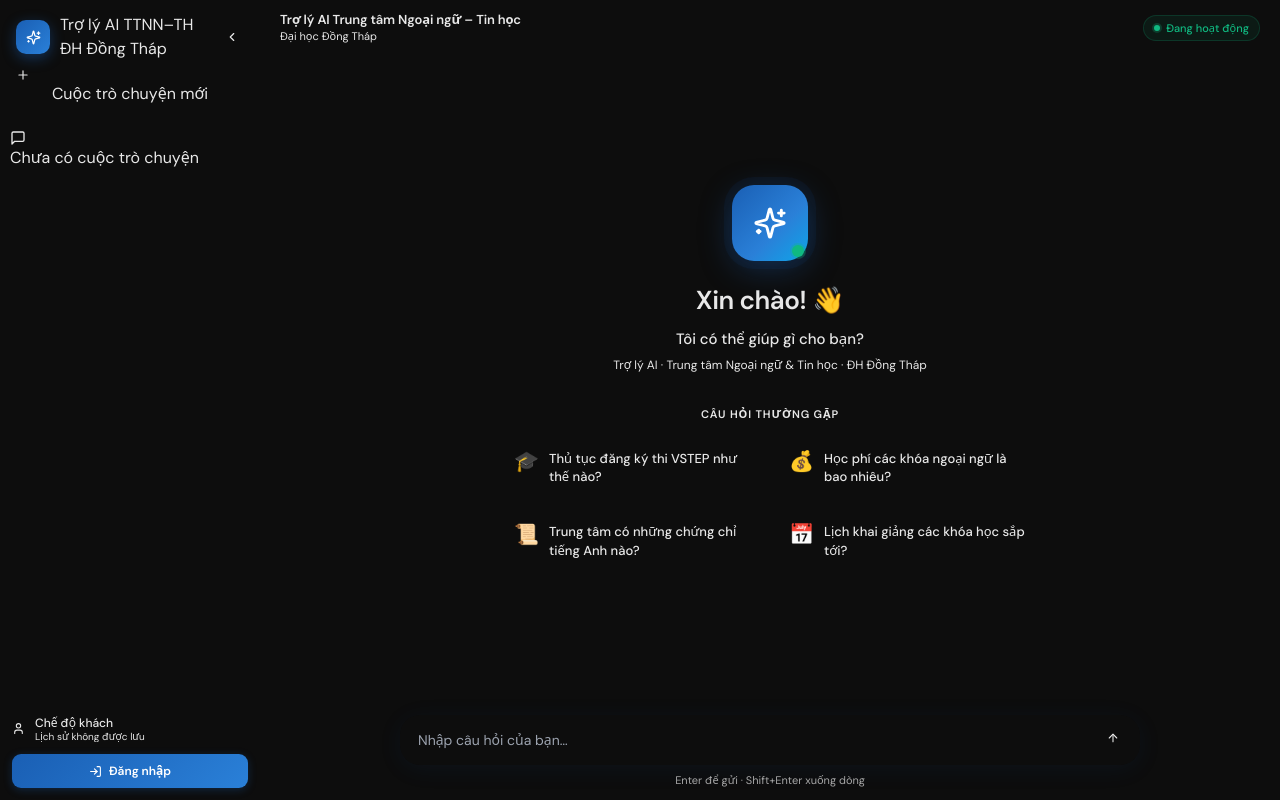
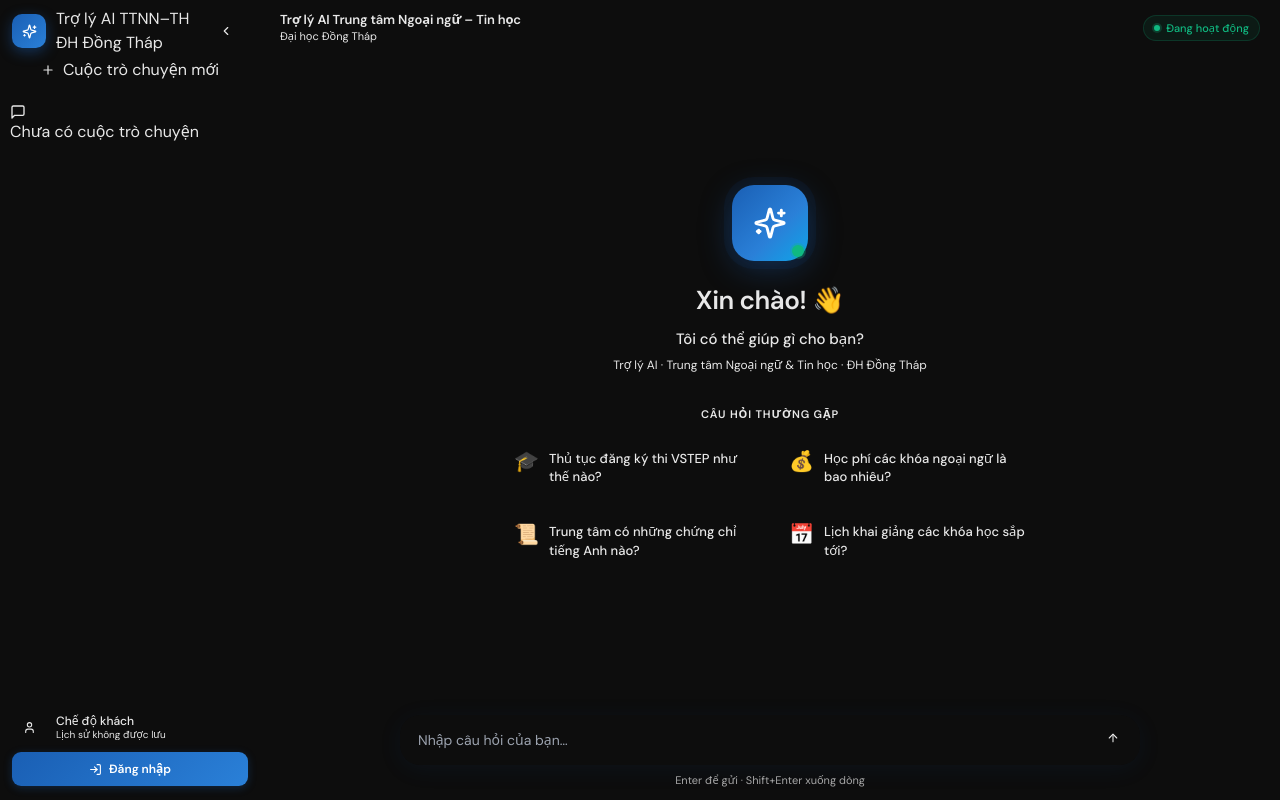
Before and after one commit to TanPhuc-source/chatbot-rag, a React (Vite) app in the folder frontend/: page / in a window 1280 px wide. Built offline with nearby package versions, Linux system fonts and the light colour scheme; the HTML template or start-up script is replaced by a standard one.

Commit message:
update sidebar, loginPage

```diff
--- a/frontend/src/components/shared/Sidebar.tsx
+++ b/frontend/src/components/shared/Sidebar.tsx
@@ -16,14 +16,15 @@ export default function Sidebar({ collapsed = false, onToggle, onClose }: Props)
   const [hoveredId, setHoveredId] = useState<string | null>(null);
   const navigate = useNavigate();
 
-  // Đọc token từ localStorage khi mount
   useEffect(() => { init(); }, []);
 
   const T = "0.25s cubic-bezier(0.4,0,0.2,1)";
-
   const handleNew = () => { clearMessages(); onClose?.(); };
   const handleSelect = (id: string) => { setActiveConversation(id); onClose?.(); };
   const handleLogout = () => { logout(); clearMessages(); navigate("/"); };
+
+  // Chiều rộng phần text slide (sidebar 260 - icon 34 - padding 24 - gap 10)
+  const TEXT_W = 192;
 
   return (
     <aside
@@ -32,43 +33,42 @@ export default function Sidebar({ collapsed = false, onToggle, onClose }: Props)
     >
 
       {/* ── Header ── */}
-      <div style={{ padding: collapsed ? "16px 0" : "20px 16px 16px", borderBottom: "1px solid var(--sb-border)", transition: `padding ${T}`, flexShrink: 0 }}>
+      <div style={{
+        flexShrink: 0,
+        borderBottom: "1px solid var(--sb-border)",
+        display: "flex", flexDirection: "column",
+        padding: "14px 12px 12px",
+        gap: 10,
+      }}>
 
         {/* Logo row */}
-        <div style={{ display: "flex", alignItems: "center", height: 34, marginBottom: collapsed ? 0 : 14, transition: `margin-bottom ${T}` }}>
-          {/* Logo button — luôn hiện */}
+        <div style={{ display: "flex", alignItems: "center", height: 34 }}>
           <button onClick={onToggle} style={{
             width: 34, height: 34, borderRadius: 10, flexShrink: 0,
             background: "linear-gradient(135deg,#1a5fb4,#2a80d8)",
             boxShadow: "0 4px 14px rgba(26,95,180,0.45)",
             display: "flex", alignItems: "center", justifyContent: "center",
             border: "none", cursor: "pointer",
-            marginLeft: collapsed ? "auto" : 0,
-            marginRight: collapsed ? "auto" : 0,
-            transition: `margin ${T}`,
           }}>
             <Sparkles size={15} color="white" />
           </button>
 
-          {/* Title — fade */}
           <div style={{
-            flex: 1, minWidth: 0, paddingLeft: 10, whiteSpace: "nowrap", overflow: "hidden",
+            width: collapsed ? 0 : TEXT_W,
             opacity: collapsed ? 0 : 1,
-            transition: `opacity ${T}`,
-            pointerEvents: collapsed ? "none" : "auto",
+            overflow: "hidden",
+            transition: `width ${T}, opacity ${T}`,
+            display: "flex", alignItems: "center", flexShrink: 0,
           }}>
+            <div style={{ flex: 1, minWidth: 0, paddingLeft: 10, whiteSpace: "nowrap" }}>
               <p className="font-display sb-title">Trợ lý AI TTNN–TH</p>
               <p className="sb-sub">ĐH Đồng Tháp</p>
             </div>
-
-          {/* Chevron — fade */}
             <button onClick={onToggle} style={{
               flexShrink: 0, padding: 5, borderRadius: 7,
               border: "none", background: "var(--sb-badge-bg)",
               cursor: "pointer", color: "var(--sb-muted)", display: "flex",
-            opacity: collapsed ? 0 : 1,
-            transition: `opacity ${T}, color 0.15s`,
-            pointerEvents: collapsed ? "none" : "auto",
+              transition: "color 0.15s",
             }}
               onMouseEnter={e => (e.currentTarget.style.color = "var(--sb-btn-text)")}
               onMouseLeave={e => (e.currentTarget.style.color = "var(--sb-muted)")}
@@ -76,61 +76,74 @@ export default function Sidebar({ collapsed = false, onToggle, onClose }: Props)
               <ChevronLeft size={14} />
             </button>
           </div>
+        </div>
 
         {/* New chat button */}
-        <div style={{ position: "relative", height: 36, overflow: "visible" }}>
-          {/* Full */}
-          <button onClick={handleNew} className="sb-new-btn" style={{
-            position: "absolute", inset: 0,
+        <button
+          onClick={handleNew}
+          title={collapsed ? "Cuộc trò chuyện mới" : undefined}
+          className="sb-new-btn"
+          style={{
+            display: "flex", alignItems: "center",
+            justifyContent: "center",
+            gap: 8,
+            width: collapsed ? 34 : "100%",
+            alignSelf: "center",
+            transition: `width ${T}`,
+            overflow: "hidden",
+          }}
+        >
+          <Plus size={14} style={{ flexShrink: 0 }} />
+          <span style={{
+            width: collapsed ? 0 : "auto",
+            maxWidth: collapsed ? 0 : 200,
             opacity: collapsed ? 0 : 1,
-            transition: `opacity ${T}`,
-            pointerEvents: collapsed ? "none" : "auto",
+            overflow: "hidden",
+            transition: `max-width ${T}, opacity ${T}`,
+            whiteSpace: "nowrap",
+            display: "inline-block",
           }}>
-            <Plus size={14} /> Cuộc trò chuyện mới
+            Cuộc trò chuyện mới
+          </span>
         </button>
-          {/* Icon */}
-          <div style={{
-            position: "absolute", inset: 0,
-            display: "flex", justifyContent: "center", alignItems: "center",
-            opacity: collapsed ? 1 : 0,
-            transition: `opacity ${T}`,
-            pointerEvents: collapsed ? "auto" : "none",
-          }}>
-            <button onClick={handleNew} title="Cuộc trò chuyện mới" style={{
-              width: 36, height: 36, borderRadius: 10,
-              display: "flex", alignItems: "center", justifyContent: "center",
-              background: "var(--sb-btn-bg)", border: "1px solid var(--sb-btn-border)",
-              cursor: "pointer", color: "var(--sb-btn-text)",
-            }}>
-              <Plus size={14} />
-            </button>
-          </div>
-        </div>
       </div>
 
       {/* ── Chat list ── */}
       <nav className="sb-nav" style={{ padding: "10px", flex: 1 }}>
         {conversations.length === 0 && (
-          <div style={{ position: "relative", minHeight: 80 }}>
-            <div style={{ opacity: collapsed ? 0 : 1, transition: `opacity ${T}`, pointerEvents: collapsed ? "none" : "auto" }}>
+          <div style={{ position: "relative", minHeight: 60 }}>
+            <div style={{
+              position: "absolute", top: 16, left: 0, right: 0,
+              display: "flex", justifyContent: "center",
+              opacity: collapsed ? 1 : 0,
+              transition: `opacity ${T}`,
+              pointerEvents: "none",
+            }}>
+              <MessageSquare size={14} style={{ color: "var(--sb-icon)", opacity: 0.4 }} />
+            </div>
+            <div style={{
+              opacity: collapsed ? 0 : 1,
+              transition: `opacity ${T}`,
+              pointerEvents: collapsed ? "none" : "auto",
+            }}>
               <div className="sb-empty">
                 <div className="sb-empty-icon"><MessageSquare size={16} /></div>
                 <p>Chưa có cuộc trò chuyện</p>
               </div>
-            </div>
-            <div style={{ position: "absolute", top: 16, left: 0, right: 0, display: "flex", justifyContent: "center", opacity: collapsed ? 1 : 0, transition: `opacity ${T}`, pointerEvents: "none" }}>
-              <MessageSquare size={14} style={{ color: "var(--sb-icon)", opacity: 0.4 }} />
             </div>
           </div>
         )}
 
         {conversations.map((conv, idx) => (
           <div key={conv.id} style={{
-            display: "flex", alignItems: "center", gap: 8,
-            padding: "8px 10px", borderRadius: 8, cursor: "pointer",
+            display: "flex", alignItems: "center",
+            padding: collapsed ? "8px 0" : "8px 10px",
+            justifyContent: collapsed ? "center" : "flex-start",
+            borderRadius: 8, cursor: "pointer",
             background: activeId === conv.id ? "var(--sb-active-bg)" : "transparent",
-            transition: `background 0.15s`,
+            transition: "background 0.15s",
             marginTop: idx === 0 ? 0 : 2,
+            overflow: "hidden",
           }}
             onClick={() => handleSelect(conv.id)}
             onMouseEnter={e => { if (activeId !== conv.id) e.currentTarget.style.background = "var(--sb-hover)"; setHoveredId(conv.id); }}
@@ -140,8 +153,20 @@ export default function Sidebar({ collapsed = false, onToggle, onClose }: Props)
             <div style={{ width: 16, display: "flex", justifyContent: "center", flexShrink: 0 }}>
               <MessageSquare size={12} style={{ color: activeId === conv.id ? "var(--sb-active-icon)" : "var(--sb-icon)" }} />
             </div>
-            <div style={{ flex: 1, minWidth: 0, display: "flex", alignItems: "center", gap: 8, opacity: collapsed ? 0 : 1, transition: `opacity ${T}`, pointerEvents: collapsed ? "none" : "auto" }}>
-              <p style={{ fontSize: 12, fontWeight: activeId === conv.id ? 500 : 400, color: activeId === conv.id ? "var(--sb-active-text)" : "var(--sb-text)", whiteSpace: "nowrap", overflow: "hidden", textOverflow: "ellipsis", margin: 0, flex: 1 }}>
+            <div style={{
+              overflow: "hidden",
+              maxWidth: collapsed ? 0 : 300,
+              opacity: collapsed ? 0 : 1,
+              transition: `max-width ${T}, opacity ${T}`,
+              display: "flex", alignItems: "center", gap: 8,
+              paddingLeft: 8,
+            }}>
+              <p style={{
+                fontSize: 12, fontWeight: activeId === conv.id ? 500 : 400,
+                color: activeId === conv.id ? "var(--sb-active-text)" : "var(--sb-text)",
+                whiteSpace: "nowrap", overflow: "hidden", textOverflow: "ellipsis", margin: 0,
+                width: 140,
+              }}>
                 {conv.title || "Cuộc trò chuyện"}
               </p>
               {hoveredId === conv.id && (
@@ -153,18 +178,34 @@ export default function Sidebar({ collapsed = false, onToggle, onClose }: Props)
       </nav>
 
       {/* ── Footer ── */}
-      <div style={{ borderTop: "1px solid var(--sb-border)", flexShrink: 0 }}>
+      <div style={{
+        flexShrink: 0,
+        borderTop: "1px solid var(--sb-border)",
+        padding: "12px 12px 14px",
+        display: "flex", flexDirection: "column", gap: 8,
+      }}>
 
         {/* User info */}
-        <div style={{ padding: "12px", display: "flex", alignItems: "center", gap: 10 }}>
-          <div className="sb-avatar" style={{ flexShrink: 0 }}>
+        <div style={{ display: "flex", alignItems: "center", height: 34 }}>
+          <div className="sb-avatar" style={{ flexShrink: 0, width: 34, display: "flex", alignItems: "center", justifyContent: "center" }}>
             <User size={13} />
           </div>
-          <div style={{ overflow: "hidden", whiteSpace: "nowrap", opacity: collapsed ? 0 : 1, transition: `opacity ${T}`, pointerEvents: collapsed ? "none" : "auto" }}>
+          <div style={{
+            width: collapsed ? 0 : TEXT_W,
+            opacity: collapsed ? 0 : 1,
+            overflow: "hidden",
+            transition: `width ${T}, opacity ${T}`,
+            paddingLeft: 10,
+            whiteSpace: "nowrap", flexShrink: 0,
+          }}>
             {isLoggedIn ? (
               <>
-                <p style={{ fontSize: 12, fontWeight: 600, color: "var(--sb-text)", margin: 0, lineHeight: 1.2 }}>{username || "Tài khoản"}</p>
-                <p style={{ fontSize: 10, color: "var(--sb-muted)", margin: "2px 0 0", lineHeight: 1, textTransform: "capitalize" }}>{role === "admin" ? "Quản trị viên" : "Người dùng"}</p>
+                <p style={{ fontSize: 12, fontWeight: 600, color: "var(--sb-text)", margin: 0, lineHeight: 1.2 }}>
+                  {username || "Tài khoản"}
+                </p>
+                <p style={{ fontSize: 10, color: "var(--sb-muted)", margin: "2px 0 0", lineHeight: 1 }}>
+                  {role === "admin" ? "Quản trị viên" : "Người dùng"}
+                </p>
               </>
             ) : (
               <>
@@ -175,80 +216,43 @@ export default function Sidebar({ collapsed = false, onToggle, onClose }: Props)
           </div>
         </div>
 
-        {/* Action button: Đăng nhập hoặc Đăng xuất */}
-        <div style={{ padding: "0 12px 14px", position: "relative", height: 46 }}>
-          {/* Full button */}
-          <div style={{
-            position: "absolute", top: 0, left: 12, right: 12,
-            opacity: collapsed ? 0 : 1,
-            transition: `opacity ${T}`,
-            pointerEvents: collapsed ? "none" : "auto",
-          }}>
-            {isLoggedIn ? (
-              <button onClick={handleLogout} style={{
-                width: "100%", display: "flex", alignItems: "center", justifyContent: "center", gap: 7,
-                padding: "8px 12px", borderRadius: 9, fontFamily: "inherit", fontSize: 12, fontWeight: 600,
-                cursor: "pointer", background: "var(--sb-btn-bg)", border: "1px solid var(--sb-btn-border)",
-                color: "var(--sb-btn-text)", transition: "filter 0.15s",
+        {/* Action button */}
+        <button
+          onClick={isLoggedIn ? handleLogout : () => navigate("/login")}
+          title={collapsed ? (isLoggedIn ? "Đăng xuất" : "Đăng nhập") : undefined}
+          style={{
+            display: "flex", alignItems: "center", justifyContent: "center",
+            gap: 7,
+            height: 34,
+            width: collapsed ? 34 : "100%",
+            alignSelf: "center",
+            borderRadius: 9,
+            fontFamily: "inherit", fontSize: 12, fontWeight: 600,
+            cursor: "pointer",
+            overflow: "hidden",
+            ...(isLoggedIn
+              ? { background: "var(--sb-btn-bg)", border: "1px solid var(--sb-btn-border)", color: "var(--sb-btn-text)" }
+              : { background: "linear-gradient(135deg,#1a5fb4,#2a80d8)", border: "none", color: "#fff", boxShadow: "0 2px 8px rgba(26,95,180,0.30)" }
+            ),
+            transition: `width ${T}, filter 0.15s`,
           }}
           onMouseEnter={e => (e.currentTarget.style.filter = "brightness(1.08)")}
           onMouseLeave={e => (e.currentTarget.style.filter = "brightness(1)")}
         >
-                <LogOut size={13} /> Đăng xuất
+          {isLoggedIn ? <LogOut size={13} style={{ flexShrink: 0 }} /> : <LogIn size={13} style={{ flexShrink: 0 }} />}
+          <span style={{
+            maxWidth: collapsed ? 0 : 200,
+            opacity: collapsed ? 0 : 1,
+            overflow: "hidden",
+            transition: `max-width ${T}, opacity ${T}`,
+            whiteSpace: "nowrap",
+            display: "inline-block",
+          }}>
+            {isLoggedIn ? "Đăng xuất" : "Đăng nhập"}
+          </span>
         </button>
-            ) : (
-              <button onClick={() => navigate("/login")} style={{
-                width: "100%", display: "flex", alignItems: "center", justifyContent: "center", gap: 7,
-                padding: "8px 12px", borderRadius: 9, fontFamily: "inherit", fontSize: 12, fontWeight: 600,
-                cursor: "pointer", background: "linear-gradient(135deg,#1a5fb4,#2a80d8)", border: "none",
-                color: "#fff", boxShadow: "0 2px 8px rgba(26,95,180,0.30)", transition: "filter 0.15s",
-              }}
-                onMouseEnter={e => (e.currentTarget.style.filter = "brightness(1.1)")}
-                onMouseLeave={e => (e.currentTarget.style.filter = "brightness(1)")}
-              >
-                <LogIn size={13} /> Đăng nhập
-              </button>
-            )}
+
       </div>
-
-          {/* Icon button khi collapsed */}
-          <div style={{
-            position: "absolute", top: 0, left: 0, right: 0,
-            display: "flex", justifyContent: "center",
-            opacity: collapsed ? 1 : 0,
-            transition: `opacity ${T}`,
-            pointerEvents: collapsed ? "auto" : "none",
-          }}>
-            {isLoggedIn ? (
-              <button onClick={handleLogout} title="Đăng xuất" style={{
-                width: 34, height: 34, borderRadius: 9,
-                display: "flex", alignItems: "center", justifyContent: "center",
-                background: "var(--sb-btn-bg)", border: "1px solid var(--sb-btn-border)",
-                cursor: "pointer", color: "var(--sb-btn-text)", transition: "filter 0.15s",
-              }}
-                onMouseEnter={e => (e.currentTarget.style.filter = "brightness(1.08)")}
-                onMouseLeave={e => (e.currentTarget.style.filter = "brightness(1)")}
-              >
-                <LogOut size={14} />
-              </button>
-            ) : (
-              <button onClick={() => navigate("/login")} title="Đăng nhập" style={{
-                width: 34, height: 34, borderRadius: 9,
-                display: "flex", alignItems: "center", justifyContent: "center",
-                background: "linear-gradient(135deg,#1a5fb4,#2a80d8)", border: "none",
-                cursor: "pointer", color: "#fff",
-                boxShadow: "0 2px 8px rgba(26,95,180,0.30)", transition: "filter 0.15s",
-              }}
-                onMouseEnter={e => (e.currentTarget.style.filter = "brightness(1.1)")}
-                onMouseLeave={e => (e.currentTarget.style.filter = "brightness(1)")}
-              >
-                <LogIn size={14} />
-              </button>
-            )}
-          </div>
-        </div>
-      </div>
-
     </aside>
   );
 }
--- a/frontend/src/pages/LoginPage.tsx
+++ b/frontend/src/pages/LoginPage.tsx
@@ -7,6 +7,7 @@ import {
 } from 'lucide-react'
 import axios, { AxiosError } from 'axios'
 import logoImage from '../components/images/images.jpg';
+import { useAuthStore } from '@/store/authStore';
 
 // --- Định nghĩa kiểu dữ liệu ---
 interface StatusState {
@@ -27,6 +28,7 @@ interface FormDataState {
 
 export default function LoginPage() {
     const navigate = useNavigate()
+    const authLogin = useAuthStore((s) => s.login);
 
     // Quản lý trạng thái form
     const [isLoginMode, setIsLoginMode] = useState<boolean>(true)
@@ -98,8 +100,7 @@ export default function LoginPage() {
                 })
 
                 const { access_token, role } = response.data;
-                localStorage.setItem('access_token', access_token);
-                localStorage.setItem('user_role', role);
+                authLogin(access_token, role, username);
 
                 setStatus({ success: true, message: 'Đăng nhập thành công! Đang chuyển hướng...' })
 
```
Lines whose indentation alone changed are shown as unchanged.
